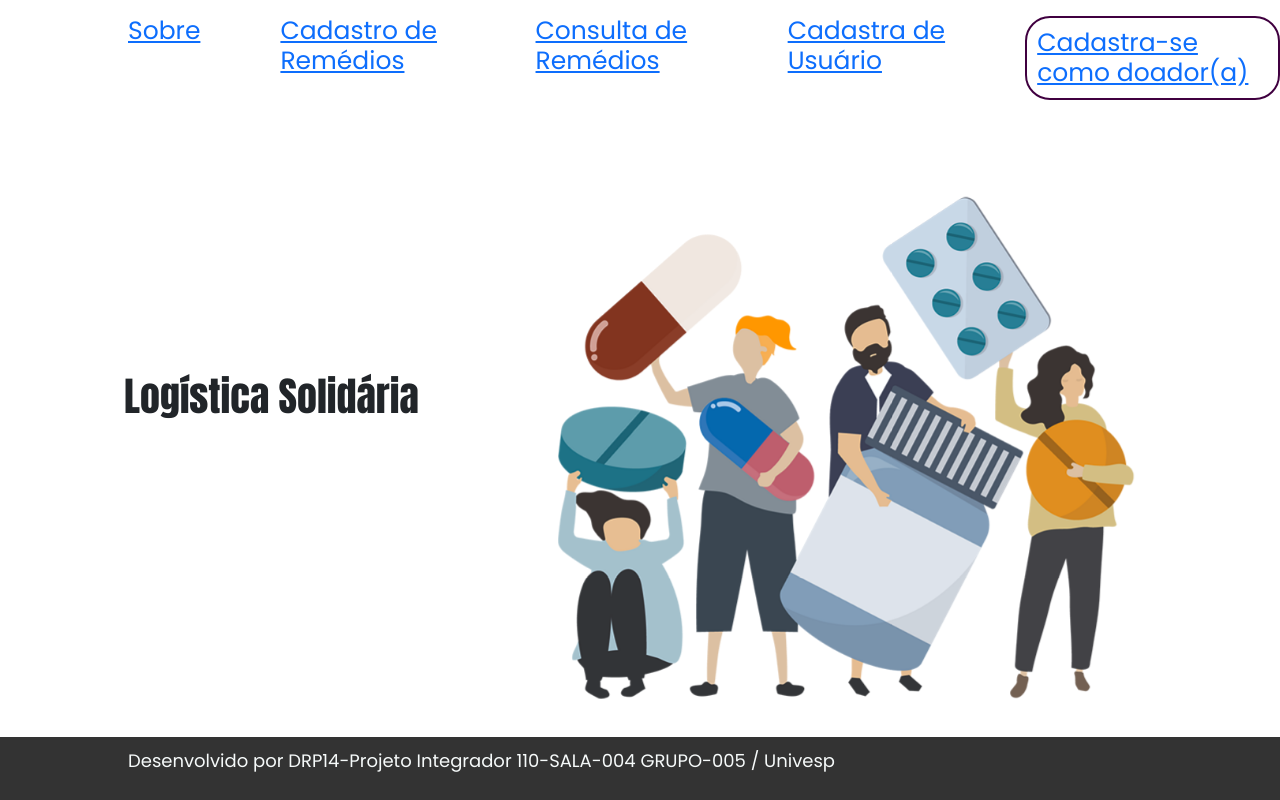
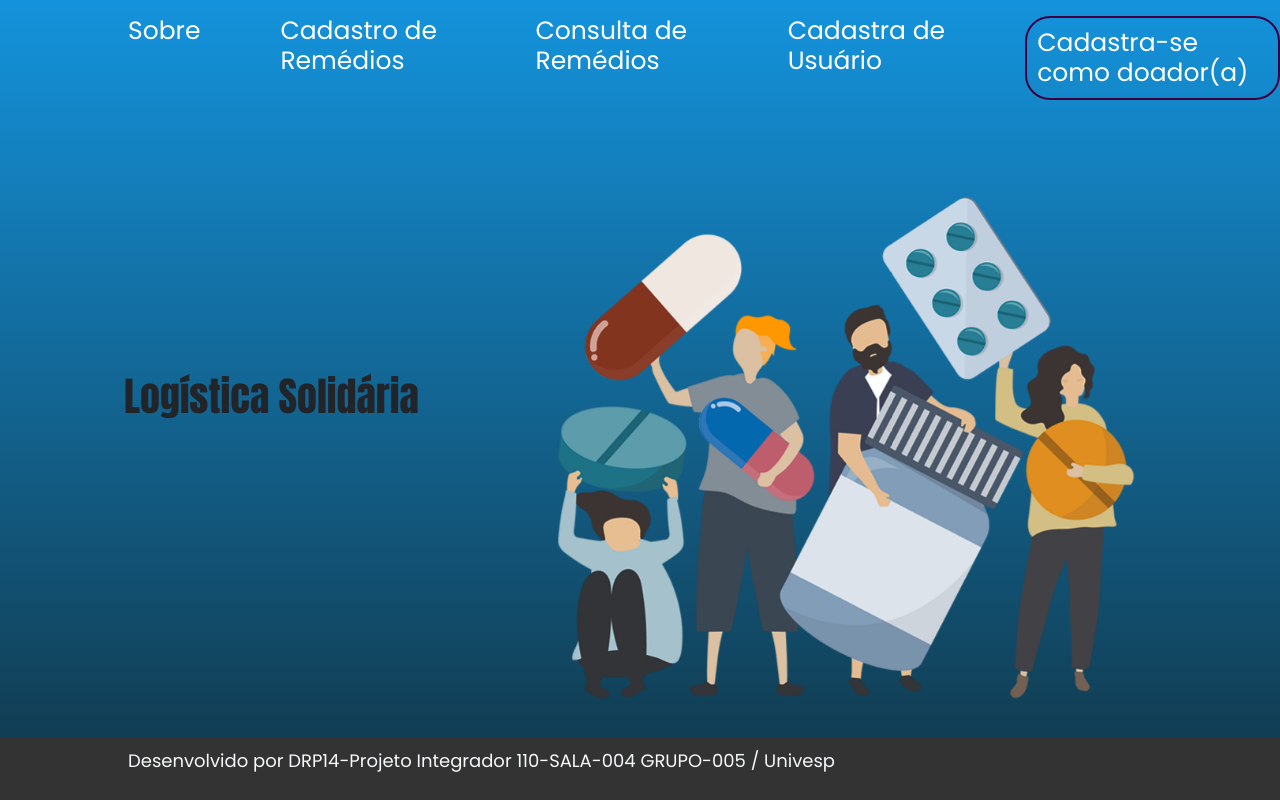
Before and after one commit to anpaz2000/sistemaWebDoacao, a Flask app: page / in a window 1280 px wide; the page is wider, and only the part inside the window is pictured. Run offline with Flask 3, Linux system fonts and the light colour scheme.

Commit message:
ver auteração do portal

```diff
--- a/static/css/home.css
+++ b/static/css/home.css
@@ -20,11 +20,7 @@
 .cabecalho__menu__link{
     font-size:25px;
     font-weight: 90px;
-<<<<<<< HEAD
-   color:rgb(241, 244, 241); /*muda a cor dos nomes*/
-=======
     color:rgb(255, 255, 255); /*muda a cor dos nomes*/
->>>>>>> 5e722c6d0248563c8430da13f6a040b223c0ca61
     text-decoration: none;
     font-style: bold;
 
@@ -39,15 +35,9 @@
     padding: 10px;
     }
 
-<<<<<<< HEAD
-a{
-        color:rgb(248, 243, 243);
-    }
-=======
 /*a{
         color:rgb(5, 5, 5);
     }*/
->>>>>>> 5e722c6d0248563c8430da13f6a040b223c0ca61
 
 
 a:hover{
@@ -81,11 +71,7 @@
 
 body{
     /*background: linear-gradient(to bottom, #f40410, hsl(168, 53%, 58%));*/
-<<<<<<< HEAD
-    background-image: linear-gradient(to right, rgb(20, 147, 220), rgb(17, 54, 71));
-=======
     background-image: linear-gradient(0deg, rgba(17, 54, 71), rgba(20, 147, 220));
->>>>>>> 5e722c6d0248563c8430da13f6a040b223c0ca61
     background-position: center;
     background-size: cover;
     display: flex;
```
